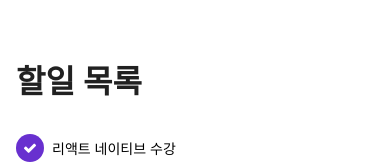
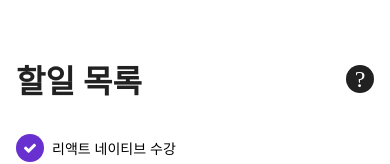
Before and after one commit to jch1223/todolist_react_native, a React Native app: screen / in a window 390 px wide. Shown: the top 164 px of the page. Built offline with nearby package versions, Linux system fonts and the light colour scheme.

Commit message:
할일 추가 버튼 추가

```diff
--- a/components/Header.js
+++ b/components/Header.js
@@ -1,24 +1,48 @@
 import React from "react";
-import { StyleSheet, View, Text } from "react-native";
+import { StyleSheet, View, Text, TouchableOpacity, Platform } from "react-native";
+import { Ionicons } from "@expo/vector-icons";
 
 const Header = () => {
   return (
     <View style={styles.container}>
       <Text style={styles.title}>할일 목록</Text>
+      <TouchableOpacity style={styles.button} activeOpacity={0.8}>
+        <Ionicons name='ios-add' color='#fff' size={24} />
+      </TouchableOpacity>
     </View>
   );
 };
 
 const styles = StyleSheet.create({
   container: {
+    flexDirection: "row",
+    alignItems: "center",
+    justifyContent: "space-between",
     marginTop: 56,
     marginBottom: 16,
-    marginLeft: 16
+    marginLeft: 16,
+    marginRight: 16
   },
   title: {
     color: "#212121",
     fontSize: 32,
     fontWeight: "600"
+  },
+  button: {
+    width: 28,
+    height: 28,
+    borderRadius: 14,
+    backgroundColor: "#212121",
+    justifyContent: "center",
+    alignItems: "center",
+    paddingTop: Platform.select({
+      ios: 2,
+      android: 0
+    }),
+    paddingLeft: Platform.select({
+      ios: 1,
+      android: 0
+    })
   }
 });
 
```
